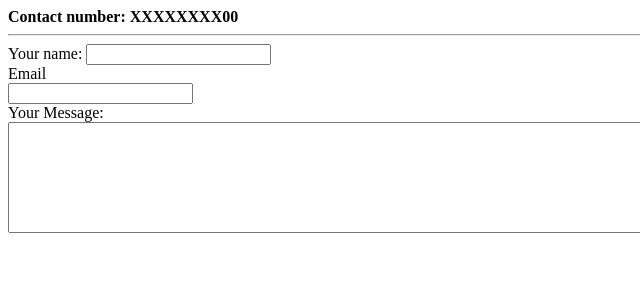
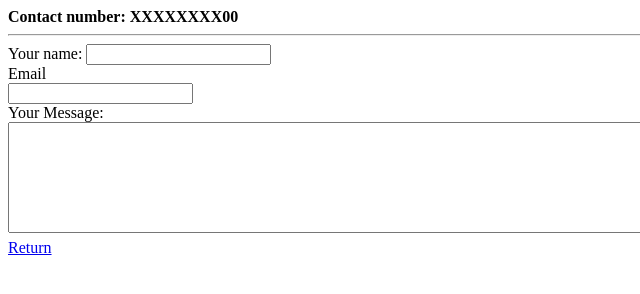
Before and after one commit to meep-6/meep-cv, a plain HTML site: page contactme.html in a window 1280 px wide. Shown: the full height of the page, 0-640 px from the left. Drawn offline with Linux system fonts and the light colour scheme.

Commit message:
Update contactme.html

```diff
--- a/contactme.html
+++ b/contactme.html
@@ -16,7 +16,8 @@
         <input type="email" name="ClientEmail" value=""><br>
         <label>Your Message:</label><br>
         <textarea name="ClientMsg" rows="7" cols="90"></textarea>
-        <input type="submit" name="">
+        <input type="submit" name=""><br>
+        <a href="index.html>">Return</a>
     </form>
 </body>
 </html>
```
